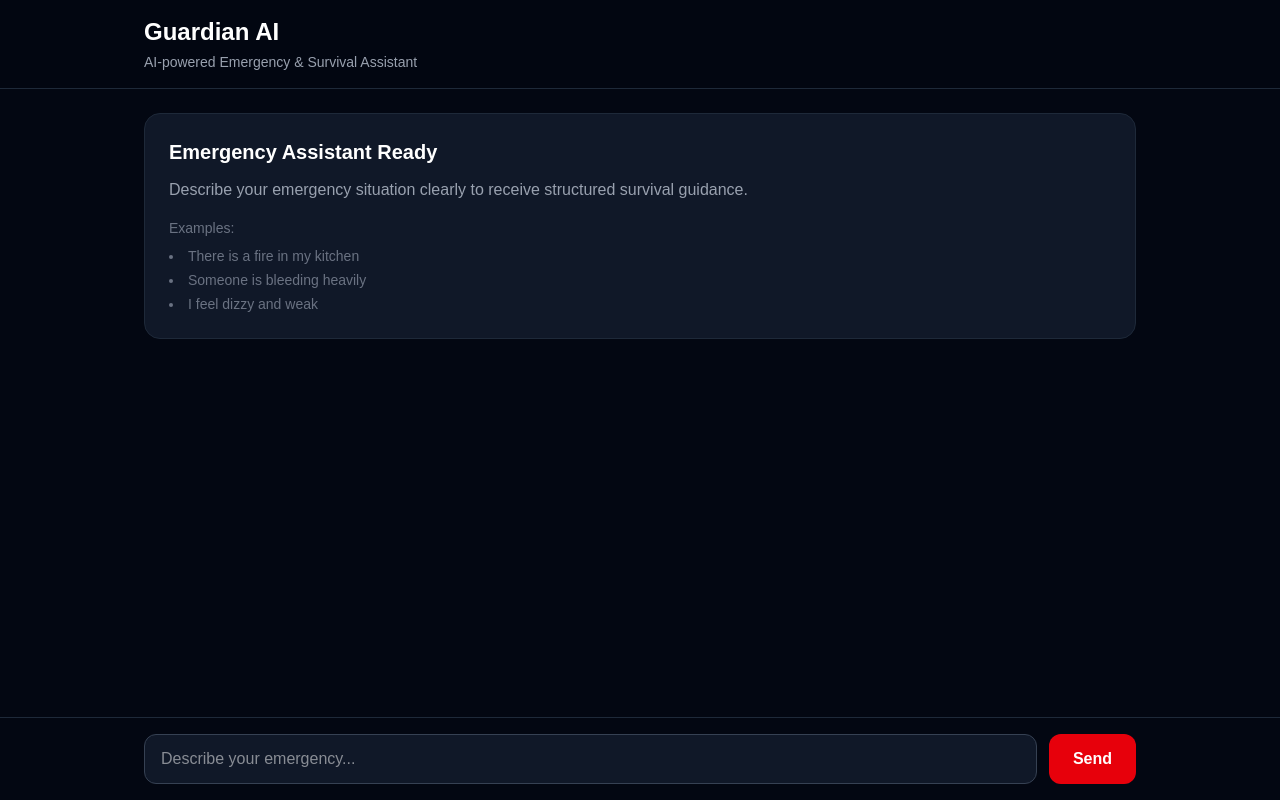
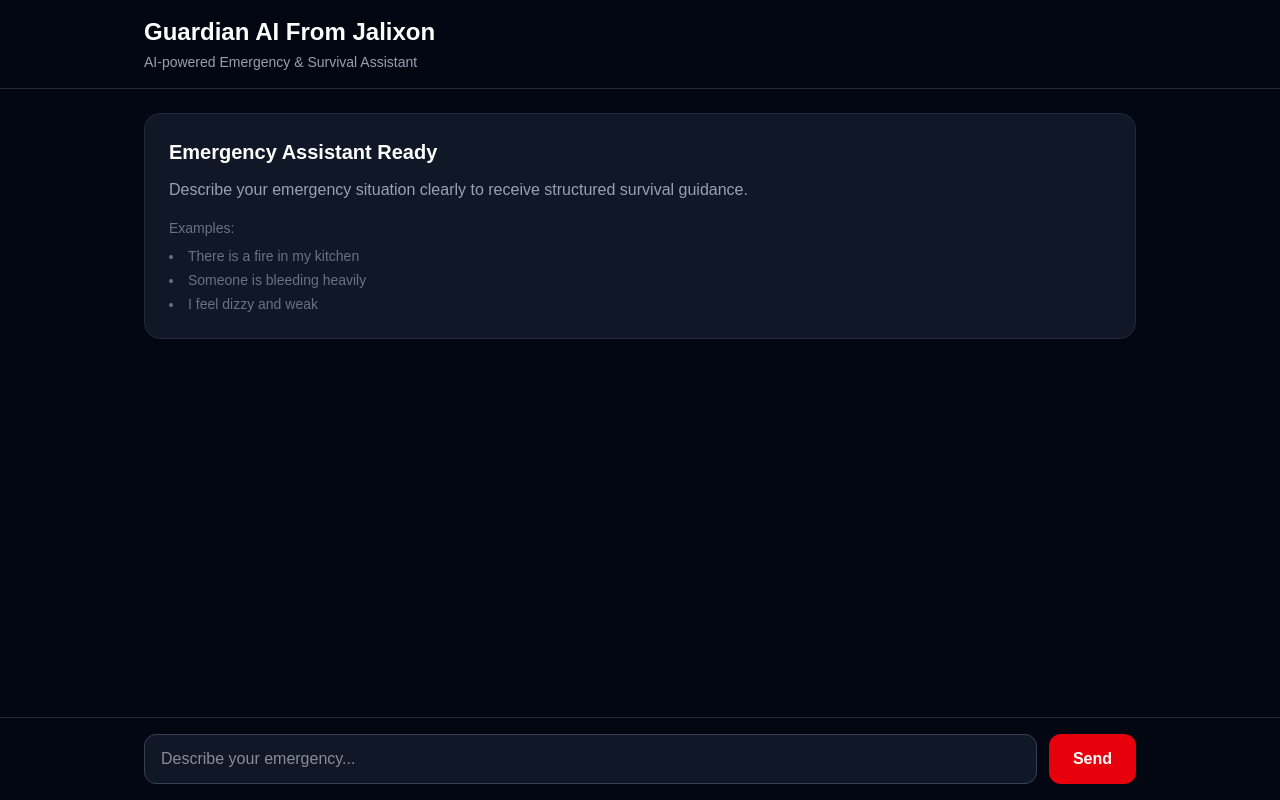
Before and after one commit to Jalix-WebTech/guardian-ai, a Next.js app: page / in a window 1280 px wide. Built offline with nearby package versions, Linux system fonts and the light colour scheme.

Commit message:
Update page.tsx

```diff
--- a/app/page.tsx
+++ b/app/page.tsx
@@ -106,7 +106,7 @@
         <div className="max-w-5xl mx-auto px-4 py-4">
 
           <h1 className="text-2xl font-bold">
-            Guardian AI
+            Guardian AI From Jalixon
           </h1>
 
           <p className="text-sm text-gray-400 mt-1">
```
